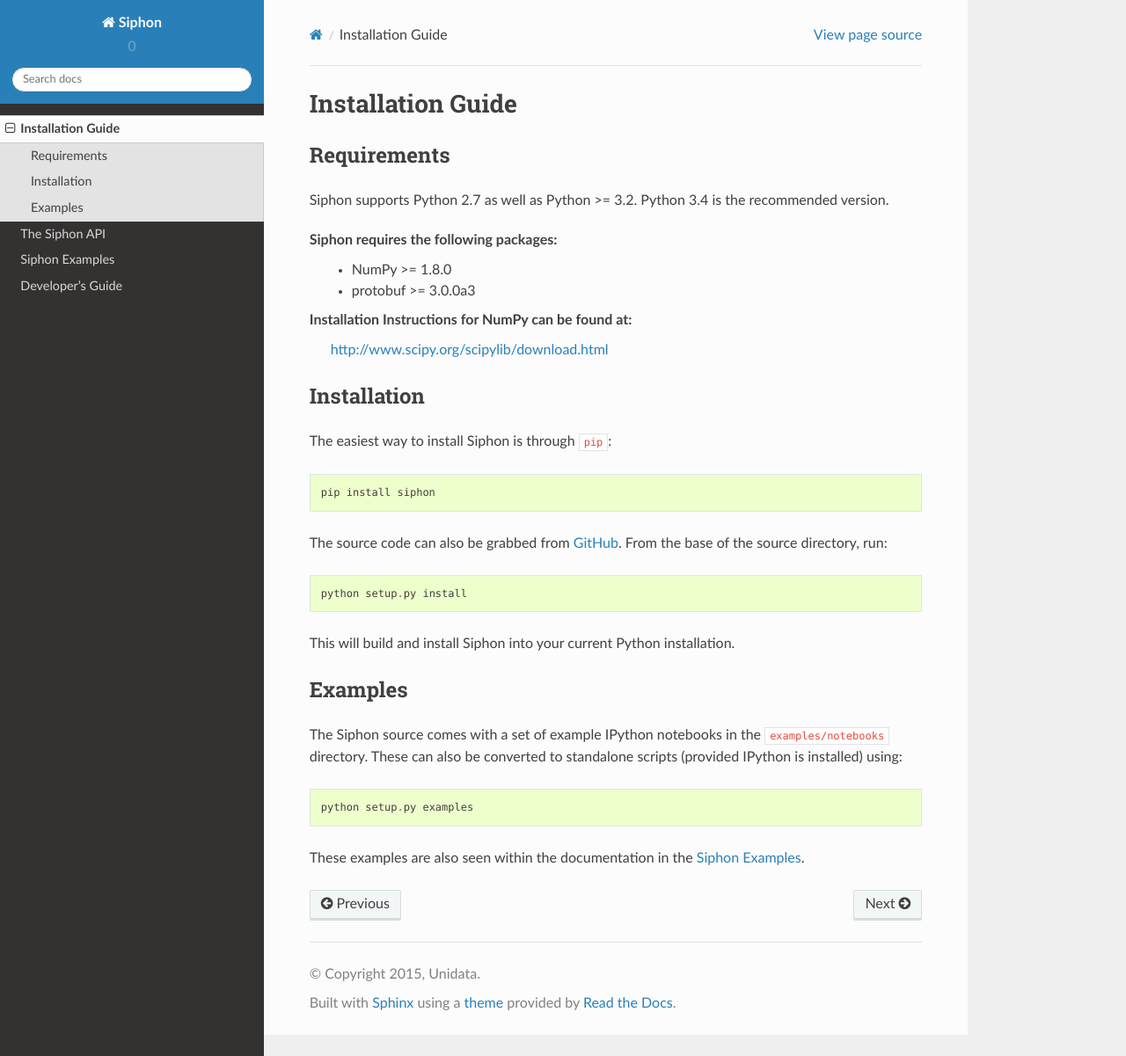
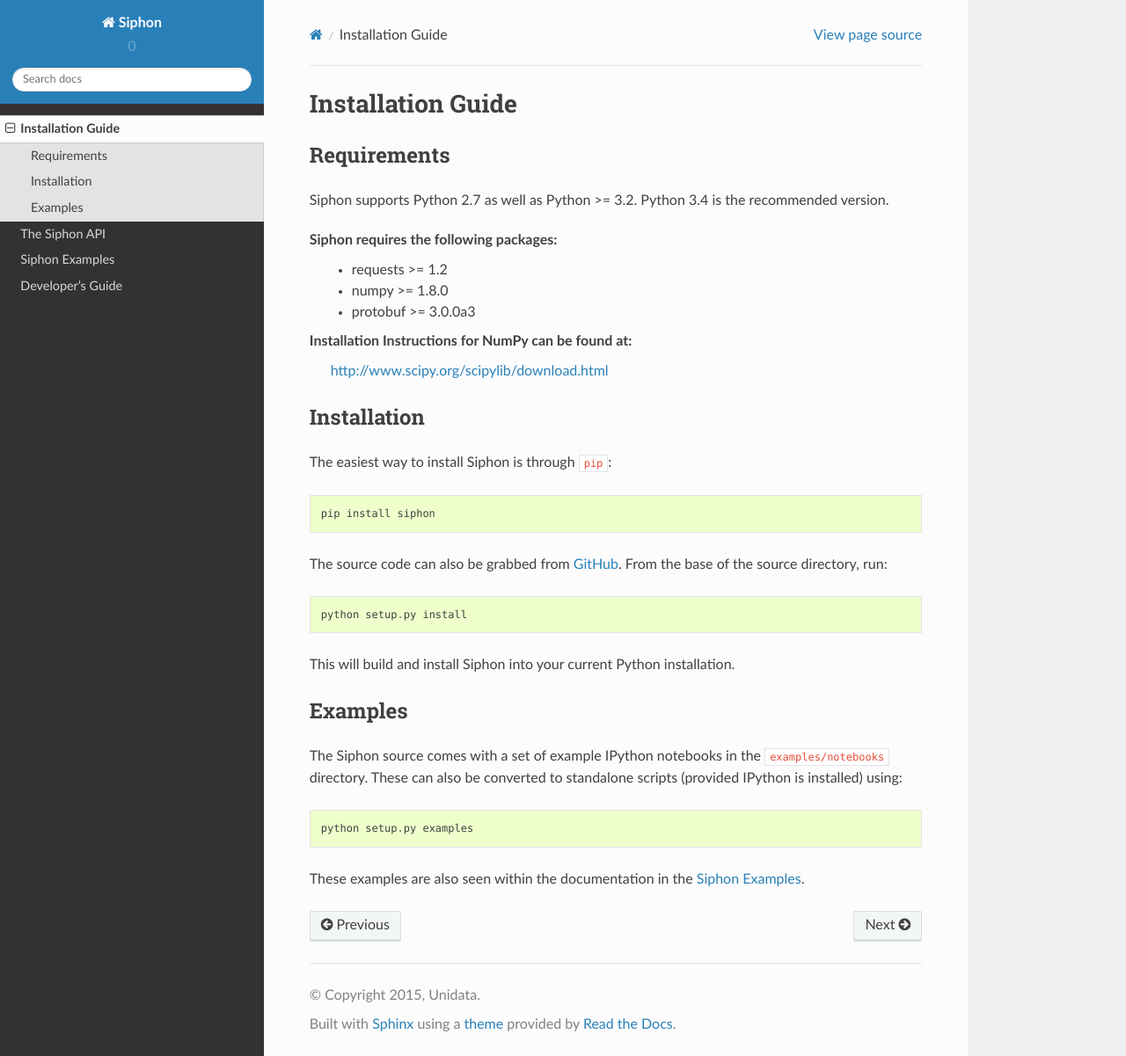
Before and after one commit to Unidata/siphon, a Sphinx documentation site: the page built from docs/source/installguide.rst, in a window 1280 px wide and 1201 px high. Shown: the whole window at 88% size. Built offline with Sphinx 7.4.7 and the Read the Docs theme 2.0.0, drawn with Linux system fonts in a browser that asks for light colours.

Commit message:
Include requests in documented dependencies.

```diff
--- a/README.rst
+++ b/README.rst
@@ -70,6 +70,7 @@
 Dependencies
 ------------
 
+- requests>=1.2
 - numpy>=1.8
 - protobuf>=3.0.0a3
 
--- a/docs/source/installguide.rst
+++ b/docs/source/installguide.rst
@@ -8,7 +8,8 @@
 Siphon supports Python 2.7 as well as Python >= 3.2. Python 3.4 is the recommended version.
 
 Siphon requires the following packages:
-  - NumPy >= 1.8.0
+  - requests >= 1.2
+  - numpy >= 1.8.0
   - protobuf >= 3.0.0a3
 
 Installation Instructions for NumPy can be found at:
```
